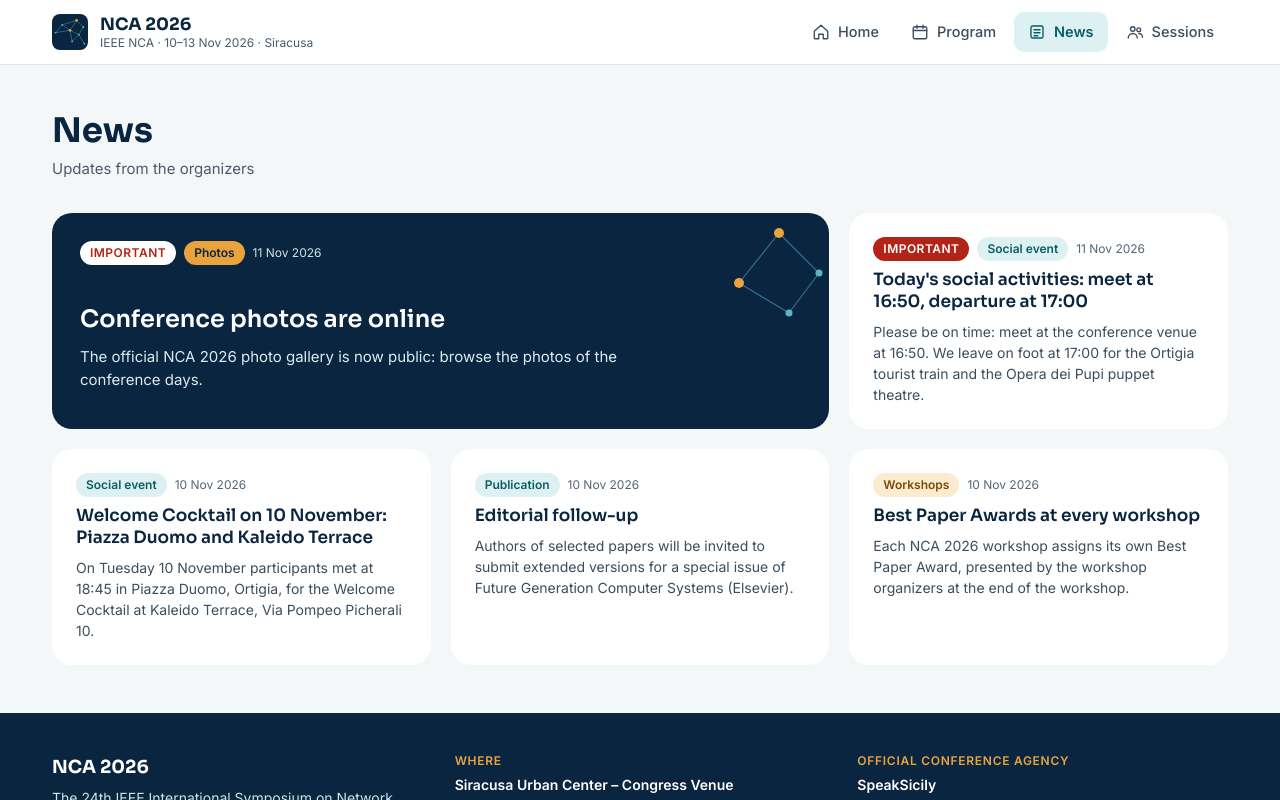
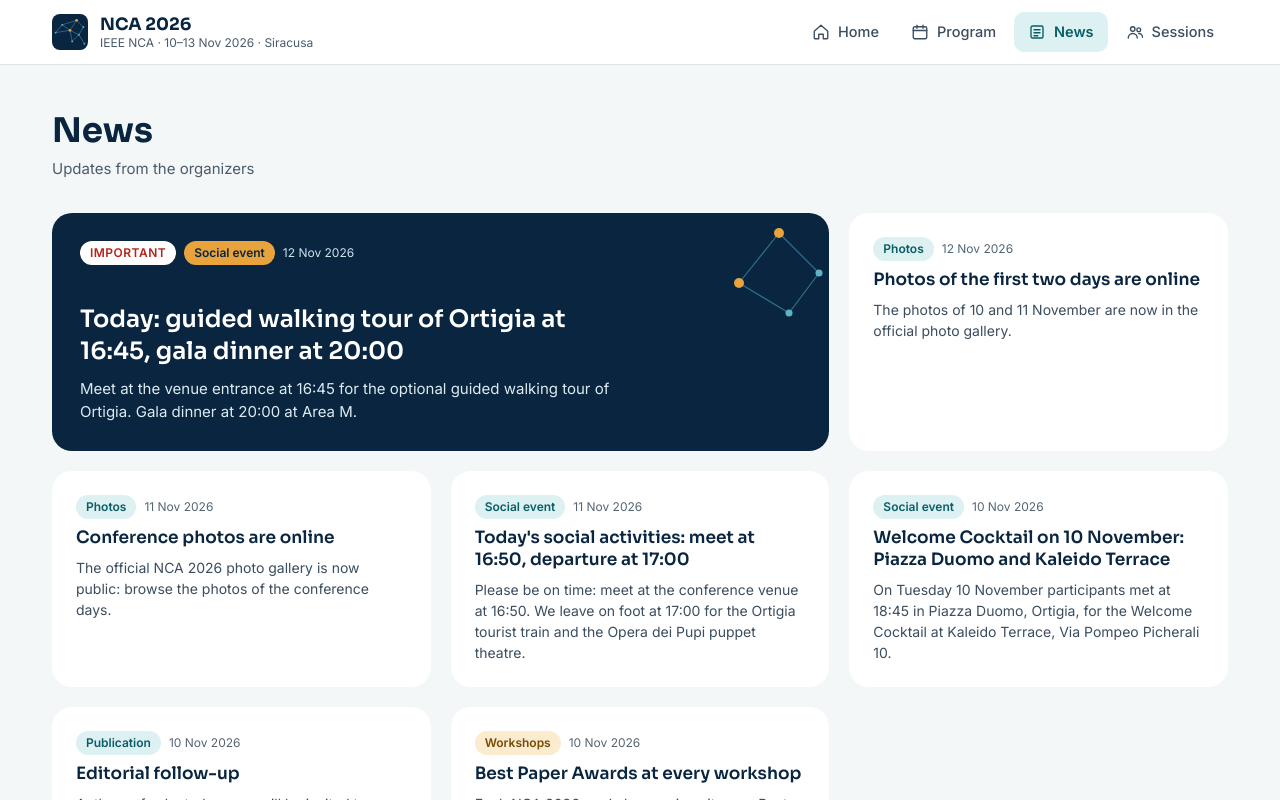
Before and after one commit to ProSoDiAC/nca2026, a React (Vite) app: page /#/news in a window 1280 px wide. Shown: the top 800 px of the page. Built offline with nearby package versions, Linux system fonts and the light colour scheme.

Commit message:
News 12 Nov: guided walking tour and gala dinner at Area M; photos of days 1-2; bold text in news
Co-Authored-By: Claude Opus 5.5 <noreply@anthropic.com>
Claude-Session: https://claude.ai/code/session_01CpzPjYcbbKLrzoCh2sB9oJ

```diff
--- a/public/data/news.json
+++ b/public/data/news.json
@@ -1,13 +1,45 @@
 {
   "news": [
+    {
+      "id": "social-activities-12-nov",
+      "date": "2026-11-12",
+      "category": "Social event",
+      "important": true,
+      "title": "Today: guided walking tour of Ortigia at 16:45, gala dinner at 20:00",
+      "summary": "Meet at the venue entrance at 16:45 for the optional guided walking tour of Ortigia. Gala dinner at 20:00 at Area M.",
+      "body": "16:45 – Meeting point: the entrance of the conference venue. The tour is optional: if you prefer not to join, that is no problem.\n\nYou will be split into two groups that follow the same walking tour of Ortigia with the guides, 10 minutes apart, to avoid crowding in the small places you will visit.\n\nThe tour lasts about two hours. Around 19:00–19:15 you will be left at the Temple of Apollo, a convenient spot from which you are free to do as you like.\n\n20:00 – Social Gala Dinner at Area M (Riva Nazario Sauro 6, Siracusa).\n\n**If you are not joining the tour, meet us directly at the dinner venue.**\n\nFor any further information, please ask at the front desk.",
+      "links": [
+        {
+          "label": "Temple of Apollo on Google Maps",
+          "url": "https://www.google.com/maps/search/?api=1&query=Temple+of+Apollo%2C+Siracusa&query_place_id=ChIJeX3ANB7MExMRrSesssAiiHk"
+        },
+        {
+          "label": "Area M on Google Maps",
+          "url": "https://www.google.com/maps/search/?api=1&query=Area+M%2C+Riva+Nazario+Sauro+6%2C+Siracusa&query_place_id=ChIJm7Ii8aDOExMR38RoiVd6rSs"
+        }
+      ]
+    },
+    {
+      "id": "photos-days-1-2",
+      "date": "2026-11-12",
+      "category": "Photos",
+      "title": "Photos of the first two days are online",
+      "summary": "The photos of 10 and 11 November are now in the official photo gallery.",
+      "body": "The photos of the first two conference days, 10 and 11 November, are now in the official photo gallery.",
+      "links": [
+        {
+          "label": "Open the photo gallery",
+          "url": "https://nca2026-dsphoto.pages.dev/"
+        }
+      ]
+    },
     {
       "id": "photo-gallery-online",
       "date": "2026-11-11",
       "category": "Photos",
-      "important": true,
       "title": "Conference photos are online",
       "summary": "The official NCA 2026 photo gallery is now public: browse the photos of the conference days.",
-      "body": "The official photo gallery of NCA 2026, with photos by Domenico Santangelo, is now public.\n\nThe photos are organized by conference day and new ones will be added as the conference goes on.",
+      "body": "The official photo gallery of NCA 2026 is now public.\n\nThe photos are organized by conference day and new ones will be added as the conference goes on.",
       "links": [
         {
           "label": "Open the photo gallery",
@@ -19,7 +51,6 @@
       "id": "social-activities-11-nov",
       "date": "2026-11-11",
       "category": "Social event",
-      "important": true,
       "title": "Today's social activities: meet at 16:50, departure at 17:00",
       "summary": "Please be on time: meet at the conference venue at 16:50. We leave on foot at 17:00 for the Ortigia tourist train and the Opera dei Pupi puppet theatre.",
       "body": "Please be on time.\n\n16:50 – Meeting point: the conference venue, Siracusa Urban Center (Via Nino Bixio 1)\n17:00 – Departure on foot from the venue\n\nParticipants will be split into two groups. One group takes a tour of Ortigia on the tourist trains, while the other attends a show at the Opera dei Pupi, the traditional Sicilian puppet theatre. Then the two groups swap.\n\nThe activities end at about 19:45–20:00. Afterwards you are free to go to dinner: we have already sent some suggestions on where to eat by email.",
--- a/public/data/program.json
+++ b/public/data/program.json
@@ -322,10 +322,10 @@
       "day": "2026-11-12",
       "room": "all",
       "type": "social",
-      "start": "17:00",
-      "end": "19:00",
+      "start": "16:45",
+      "end": "19:15",
       "title": "Guided Tour of Ortigia",
-      "description": "Meeting point: the conference venue, Siracusa Urban Center (Via Nino Bixio 1), where the guides will be waiting.\n\nA guided walking tour of Ortigia: over 2,700 years of history in a few streets, from the Greek Temple of Apollo to the baroque Piazza Duomo, the Fountain of Arethusa with its papyrus plants, and the views over the Great Harbour. Comfortable shoes recommended."
+      "description": "Meeting point: the entrance of the conference venue at 16:45. The tour is optional.\n\nA guided walking tour of Ortigia in two groups, 10 minutes apart: over 2,700 years of history in a few streets, from the Greek Temple of Apollo to the baroque Piazza Duomo and the Fountain of Arethusa. Comfortable shoes recommended.\n\nThe tour ends around 19:00–19:15 at the Temple of Apollo; you are then free until the gala dinner."
     },
     {
       "day": "2026-11-12",
@@ -334,7 +334,7 @@
       "start": "20:00",
       "end": "23:30",
       "title": "Social Gala Dinner",
-      "description": "The conference gala dinner: an evening with all participants around a table of Sicilian cuisine."
+      "description": "20:00 at Area M, Riva Nazario Sauro 6, Siracusa. If you are not joining the tour, meet us directly at the restaurant. Map links in the News section.\n\nThe conference gala dinner: an evening with all participants around a table of Sicilian cuisine."
     },
     {
       "day": "2026-11-13",
--- a/src/pages/NewsDetailPage.tsx
+++ b/src/pages/NewsDetailPage.tsx
@@ -31,7 +31,7 @@ export function NewsDetailPage() {
           <div className="mt-1 flex flex-col gap-3 rounded-card-lg bg-card p-[18px] md:p-7">
             {item.body.split(/\n{2,}/).map((para, i) => (
               <p key={i} className="m-0 whitespace-pre-line text-[15px] leading-[1.6] text-body">
-                {para}
+                <RichText text={para} />
               </p>
             ))}
             {item.links && item.links.length > 0 && (
@@ -60,3 +60,21 @@ export function NewsDetailPage() {
     </div>
   );
 }
+
+/** Minimal formatting for news text: **bold**. */
+function RichText({ text }: { text: string }) {
+  const parts = text.split(/\*\*(.+?)\*\*/g);
+  return (
+    <>
+      {parts.map((part, i) =>
+        i % 2 === 1 ? (
+          <strong key={i} className="font-semibold text-night">
+            {part}
+          </strong>
+        ) : (
+          part
+        ),
+      )}
+    </>
+  );
+}
--- a/src/strings.ts
+++ b/src/strings.ts
@@ -43,7 +43,7 @@ export const strings = {
     photos: {
       title: 'Photo gallery',
       heading: 'Official NCA 2026 photo gallery',
-      sub: 'Photos of every conference day by Domenico Santangelo.',
+      sub: 'Photos of every conference day.',
       cta: 'Open the gallery',
       url: 'https://nca2026-dsphoto.pages.dev/',
     },
```
Also changed, not shown: 1 other file (tests, documents, lock files or other folders).
